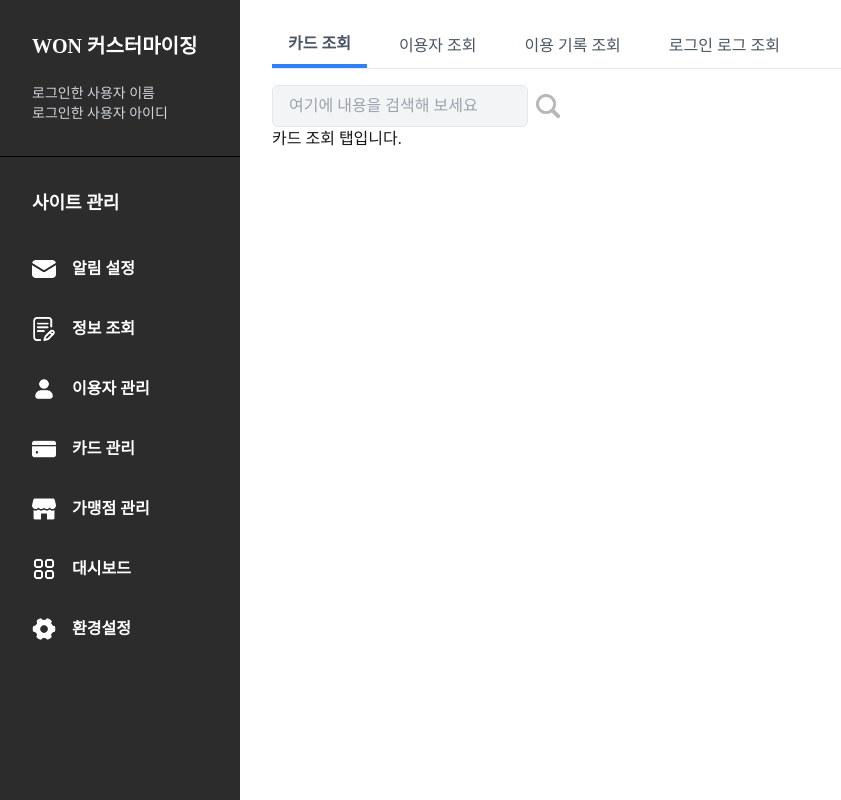
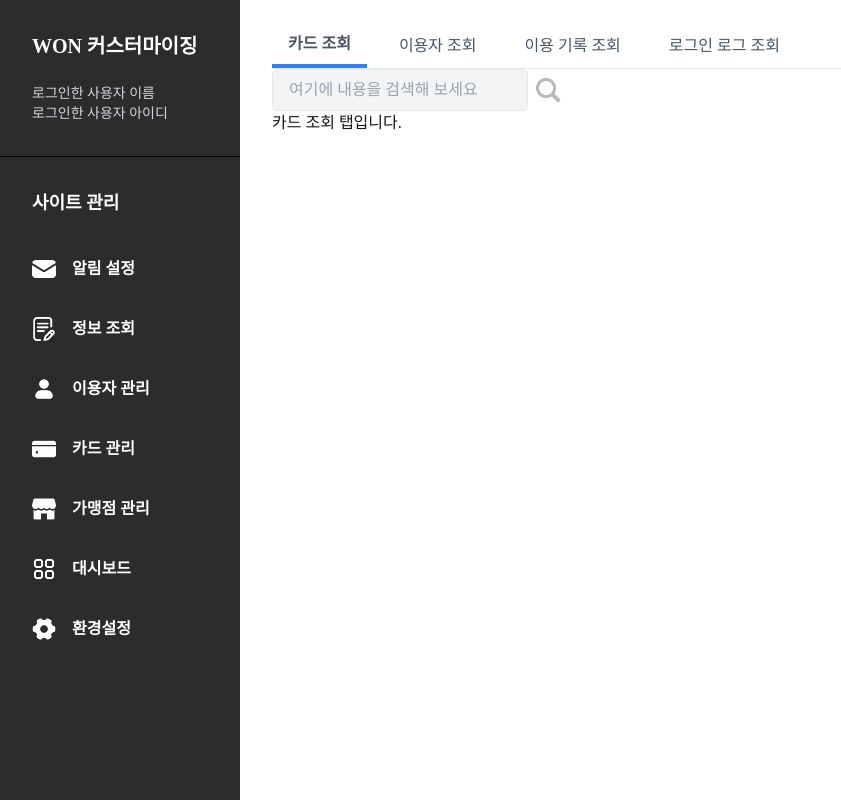
Before and after one commit to seonmin5/Quostomize-admin, a Next.js app: page /information in a window 1280 px wide. Shown: the whole page, without its empty margins (0-841 px from the left). Built offline with nearby package versions, Linux system fonts and the light colour scheme.

Commit message:
Design/getInfo: tabpanel css 삭제

```diff
--- a/components/button/tabButton.jsx
+++ b/components/button/tabButton.jsx
@@ -24,7 +24,7 @@ const Tabs = ({tabs, initialIndex = 0, onChange, children}) => {
                     </button>
                 ))}
             </div>
-            <div role="tabpanel" className="mt-4">
+            <div role="tabpanel">
                 {children[activeIndex]}
             </div>
         </div>
```
